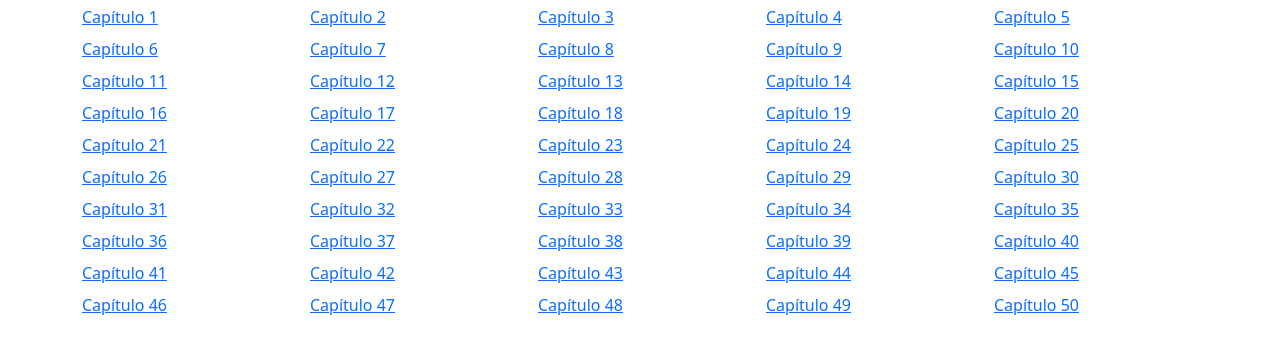
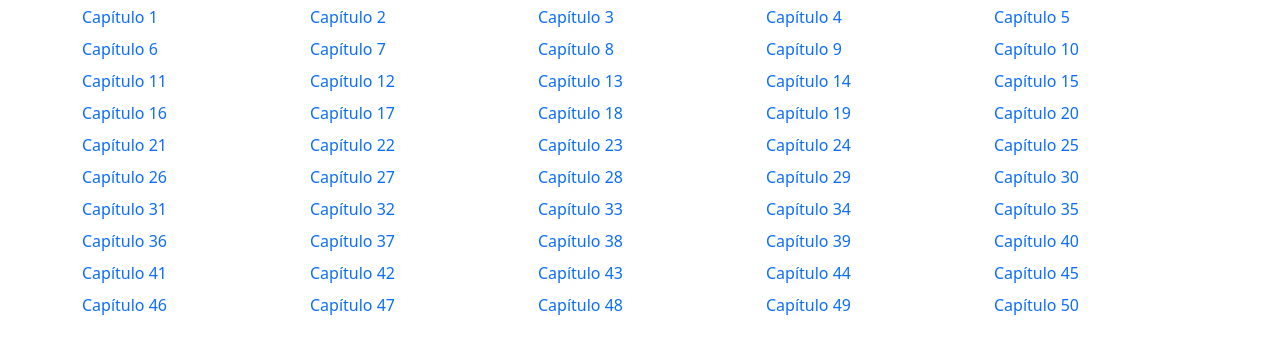
Before and after one commit to Jansen-Muniz/site-biblia, a plain HTML site: page bibliaHTML/antigotestamento/genesis/genesis.html in a window 1280 px wide. Shown: the part 157-510 px from the top of the page. Drawn offline with nearby package versions, Linux system fonts and the light colour scheme.

Commit message:
2º commit

```diff
--- a/bibliaHTML/antigotestamento/genesis/genesis.html
+++ b/bibliaHTML/antigotestamento/genesis/genesis.html
@@ -21,19 +21,19 @@
   <div class="container">
     <div class="row font-italic font-weight-bold">
       <div class="col-sm">
-        <a href="./capitulo1.html">Capítulo 1</a>
+        <a class="text-decoration-none" href="./capitulo1.html">Capítulo 1</a>
       </div>
       <div class="col-sm">
-        <a href="./capitulo2.html">Capítulo 2</a>
+        <a class="text-decoration-none" href="./capitulo2.html">Capítulo 2</a>
       </div>
       <div class="col-sm">
-        <a href="./capitulo3.html">Capítulo 3</a>
+        <a class="text-decoration-none" href="./capitulo3.html">Capítulo 3</a>
       </div>
       <div class="col-sm">
-        <a href="./capitulo4.html">Capítulo 4</a>
+        <a class="text-decoration-none" href="./capitulo4.html">Capítulo 4</a>
       </div>
       <div class="col-sm">
-        <a href="./capitulo5.html">Capítulo 5</a>
+        <a class="text-decoration-none" href="./capitulo5.html">Capítulo 5</a>
       </div>
     </div>
   </div>
@@ -41,19 +41,19 @@
   <div class="container mt-2">
     <div class="row font-italic font-weight-bold">
       <div class="col-sm">
-        <a href="./capitulo6.html">Capítulo 6</a>
+        <a class="text-decoration-none" href="./capitulo6.html">Capítulo 6</a>
       </div>
       <div class="col-sm">
-        <a href="./capitulo7.html">Capítulo 7</a>
+        <a class="text-decoration-none" href="./capitulo7.html">Capítulo 7</a>
       </div>
       <div class="col-sm">
-        <a href="./capitulo8.html">Capítulo 8</a>
+        <a class="text-decoration-none" href="./capitulo8.html">Capítulo 8</a>
       </div>
       <div class="col-sm">
-        <a href="./capitulo9.html">Capítulo 9</a>
+        <a class="text-decoration-none" href="./capitulo9.html">Capítulo 9</a>
       </div>
       <div class="col-sm">
-        <a href="./capitulo10.html">Capítulo 10</a>
+        <a class="text-decoration-none" href="./capitulo10.html">Capítulo 10</a>
       </div>
     </div>
   </div>
@@ -61,19 +61,19 @@
   <div class="container mt-2">
     <div class="row font-italic font-weight-bold">
       <div class="col-sm">
-        <a href="./capitulo11.html">Capítulo 11</a>
+        <a class="text-decoration-none" href="./capitulo11.html">Capítulo 11</a>
       </div>
       <div class="col-sm">
-        <a href="./capitulo12.html">Capítulo 12</a>
+        <a class="text-decoration-none" href="./capitulo12.html">Capítulo 12</a>
       </div>
       <div class="col-sm">
-        <a href="./capitulo13.html">Capítulo 13</a>
+        <a class="text-decoration-none" href="./capitulo13.html">Capítulo 13</a>
       </div>
       <div class="col-sm">
-        <a href="./capitulo14.html">Capítulo 14</a>
+        <a class="text-decoration-none" href="./capitulo14.html">Capítulo 14</a>
       </div>
       <div class="col-sm">
-        <a href="./capitulo15.html">Capítulo 15</a>
+        <a class="text-decoration-none" href="./capitulo15.html">Capítulo 15</a>
       </div>
     </div>
   </div>
@@ -81,19 +81,19 @@
   <div class="container mt-2">
     <div class="row font-italic font-weight-bold">
       <div class="col-sm">
-        <a href="./capitulo16.html">Capítulo 16</a>
+        <a class="text-decoration-none" href="./capitulo16.html">Capítulo 16</a>
       </div>
       <div class="col-sm">
-        <a href="./capitulo17.html">Capítulo 17</a>
+        <a class="text-decoration-none" href="./capitulo17.html">Capítulo 17</a>
       </div>
       <div class="col-sm">
-        <a href="./capitulo18.html">Capítulo 18</a>
+        <a class="text-decoration-none" href="./capitulo18.html">Capítulo 18</a>
       </div>
       <div class="col-sm">
-        <a href="./capitulo19.html">Capítulo 19</a>
+        <a class="text-decoration-none" href="./capitulo19.html">Capítulo 19</a>
       </div>
       <div class="col-sm">
-        <a href="./capitulo20.html">Capítulo 20</a>
+        <a class="text-decoration-none" href="./capitulo20.html">Capítulo 20</a>
       </div>
     </div>
   </div>
@@ -101,19 +101,19 @@
   <div class="container mt-2">
     <div class="row font-italic font-weight-bold">
       <div class="col-sm">
-        <a href="./capitulo21.html">Capítulo 21</a>
+        <a class="text-decoration-none" href="./capitulo21.html">Capítulo 21</a>
       </div>
       <div class="col-sm">
-        <a href="./capitulo22.html">Capítulo 22</a>
+        <a class="text-decoration-none" href="./capitulo22.html">Capítulo 22</a>
       </div>
       <div class="col-sm">
-        <a href="./capitulo23.html">Capítulo 23</a>
+        <a class="text-decoration-none" href="./capitulo23.html">Capítulo 23</a>
       </div>
       <div class="col-sm">
-        <a href="./capitulo24.html">Capítulo 24</a>
+        <a class="text-decoration-none" href="./capitulo24.html">Capítulo 24</a>
       </div>
       <div class="col-sm">
-        <a href="./capitulo25.html">Capítulo 25</a>
+        <a class="text-decoration-none" href="./capitulo25.html">Capítulo 25</a>
       </div>
     </div>
   </div>
@@ -121,19 +121,19 @@
   <div class="container mt-2">
     <div class="row font-italic font-weight-bold">
       <div class="col-sm">
-        <a href="./capitulo26.html">Capítulo 26</a>
+        <a class="text-decoration-none" href="./capitulo26.html">Capítulo 26</a>
       </div>
       <div class="col-sm">
-        <a href="./capitulo27.html">Capítulo 27</a>
+        <a class="text-decoration-none" href="./capitulo27.html">Capítulo 27</a>
       </div>
       <div class="col-sm">
-        <a href="./capitulo28.html">Capítulo 28</a>
+        <a class="text-decoration-none" href="./capitulo28.html">Capítulo 28</a>
       </div>
       <div class="col-sm">
-        <a href="./capitulo29.html">Capítulo 29</a>
+        <a class="text-decoration-none" href="./capitulo29.html">Capítulo 29</a>
       </div>
       <div class="col-sm">
-        <a href="./capitulo30.html">Capítulo 30</a>
+        <a class="text-decoration-none" href="./capitulo30.html">Capítulo 30</a>
       </div>
     </div>
   </div>
@@ -141,19 +141,19 @@
   <div class="container mt-2">
     <div class="row font-italic font-weight-bold">
       <div class="col-sm">
-        <a href="./capitulo31.html">Capítulo 31</a>
+        <a class="text-decoration-none" href="./capitulo31.html">Capítulo 31</a>
       </div>
       <div class="col-sm">
-        <a href="./capitulo32.html">Capítulo 32</a>
+        <a class="text-decoration-none" href="./capitulo32.html">Capítulo 32</a>
       </div>
       <div class="col-sm">
-        <a href="./capitulo33.html">Capítulo 33</a>
+        <a class="text-decoration-none" href="./capitulo33.html">Capítulo 33</a>
       </div>
       <div class="col-sm">
-        <a href="./capitulo34.html">Capítulo 34</a>
+        <a class="text-decoration-none" href="./capitulo34.html">Capítulo 34</a>
       </div>
       <div class="col-sm">
-        <a href="./capitulo35.html">Capítulo 35</a>
+        <a class="text-decoration-none" href="./capitulo35.html">Capítulo 35</a>
       </div>
     </div>
   </div>
@@ -161,19 +161,19 @@
   <div class="container mt-2">
     <div class="row font-italic font-weight-bold">
       <div class="col-sm">
-        <a href="./capitulo36.html">Capítulo 36</a>
+        <a class="text-decoration-none" href="./capitulo36.html">Capítulo 36</a>
       </div>
       <div class="col-sm">
-        <a href="./capitulo37.html">Capítulo 37</a>
+        <a class="text-decoration-none" href="./capitulo37.html">Capítulo 37</a>
       </div>
       <div class="col-sm">
-        <a href="./capitulo38.html">Capítulo 38</a>
+        <a class="text-decoration-none" href="./capitulo38.html">Capítulo 38</a>
       </div>
       <div class="col-sm">
-        <a href="./capitulo39.html">Capítulo 39</a>
+        <a class="text-decoration-none" href="./capitulo39.html">Capítulo 39</a>
       </div>
       <div class="col-sm">
-        <a href="./capitulo40.html">Capítulo 40</a>
+        <a class="text-decoration-none" href="./capitulo40.html">Capítulo 40</a>
       </div>
     </div>
   </div>
@@ -181,19 +181,19 @@
   <div class="container mt-2">
     <div class="row font-italic font-weight-bold">
       <div class="col-sm">
-        <a href="./capitulo41.html">Capítulo 41</a>
+        <a class="text-decoration-none" href="./capitulo41.html">Capítulo 41</a>
       </div>
       <div class="col-sm">
-        <a href="./capitulo42.html">Capítulo 42</a>
+        <a class="text-decoration-none" href="./capitulo42.html">Capítulo 42</a>
       </div>
       <div class="col-sm">
-        <a href="./capitulo43.html">Capítulo 43</a>
+        <a class="text-decoration-none" href="./capitulo43.html">Capítulo 43</a>
       </div>
       <div class="col-sm">
-        <a href="./capitulo44.html">Capítulo 44</a>
+        <a class="text-decoration-none" href="./capitulo44.html">Capítulo 44</a>
       </div>
       <div class="col-sm">
-        <a href="./capitulo45.html">Capítulo 45</a>
+        <a class="text-decoration-none" href="./capitulo45.html">Capítulo 45</a>
       </div>
     </div>
   </div>
@@ -201,19 +201,19 @@
   <div class="container mt-2">
     <div class="row font-italic font-weight-bold">
       <div class="col-sm">
-        <a href="./capitulo46.html">Capítulo 46</a>
+        <a class="text-decoration-none" href="./capitulo46.html">Capítulo 46</a>
       </div>
       <div class="col-sm">
-        <a href="./capitulo47.html">Capítulo 47</a>
+        <a class="text-decoration-none" href="./capitulo47.html">Capítulo 47</a>
       </div>
       <div class="col-sm">
-        <a href="./capitulo48.html">Capítulo 48</a>
+        <a class="text-decoration-none" href="./capitulo48.html">Capítulo 48</a>
       </div>
       <div class="col-sm">
-        <a href="./capitulo49.html">Capítulo 49</a>
+        <a class="text-decoration-none" href="./capitulo49.html">Capítulo 49</a>
       </div>
       <div class="col-sm">
-        <a href="./capitulo50.html">Capítulo 50</a>
+        <a class="text-decoration-none" href="./capitulo50.html">Capítulo 50</a>
       </div>
     </div>
   </div>
```
